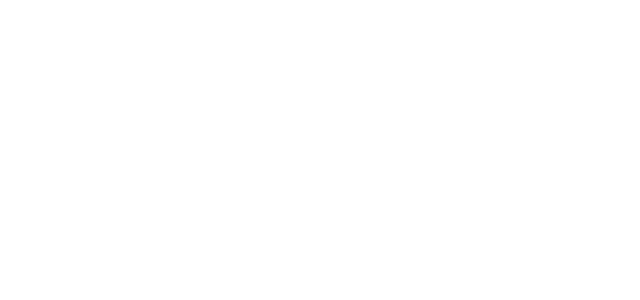
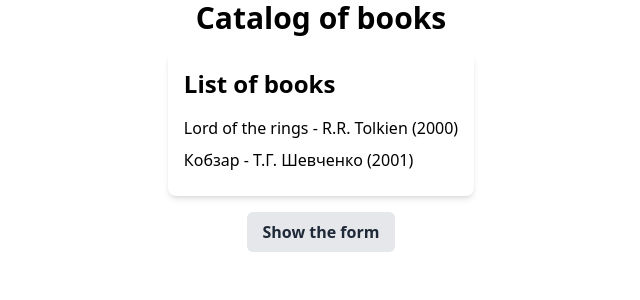
Before and after one commit to MarkAlexI/libraryOnNuxtWithPostgresQL, a Nuxt app: page /catalog in a window 1280 px wide. Before the commit this address had no page. Shown: the top 300 px of the page, without its empty margins (319-959 px from the left). Built offline with nearby package versions, Linux system fonts and the light colour scheme.

Commit message:
Create Catalog page. Need implement work with database.

```diff
--- a/nuxt.config.ts
+++ b/nuxt.config.ts
@@ -1,9 +1,6 @@
 // https://nuxt.com/docs/api/configuration/nuxt-config
 export default defineNuxtConfig({
-  modules: [
-    "@nuxtjs/tailwindcss",
-    "@nuxt/test-utils/module"
-  ],
+  modules: ["@nuxtjs/tailwindcss", "@nuxt/test-utils/module"],
   css: ["/assets/css/main.css"],
   ssr: true,
   runtimeConfig: {
--- a/package.json
+++ b/package.json
@@ -2,7 +2,7 @@
   "name": "libraryOnNuxtWithPostgresQL",
   "author": "markalexi",
   "description": "Mix of Nuxt, Tailwind, VueUse and PostgresQL",
-  "version": "1.4.1",
+  "version": "1.5.1",
   "private": true,
   "type": "module",
   "scripts": {
@@ -16,7 +16,7 @@
     "lint": "npm run lint:js && npm run lint:prettier",
     "lintfix": "prettier --write --list-different . && npm run lint:js --fix",
     "prepare": "husky",
-    "test": "vitest"
+    "test": "vitest run"
   },
   "devDependencies": {
     "@nuxt/test-utils": "^3.11.0",
--- a/pages/BookList.vue
+++ b/pages/BookList.vue
@@ -1,10 +1,10 @@
 <template>
-  <div>
-    <h2>{{ title }}</h2>
+  <div class="bg-white p-4 rounded-lg shadow-md">
+    <h2 class="text-2xl font-bold">{{ title }}</h2>
 
-    <ul>
-      <li v-for="book in books" :key="book.id">
-        {{ book.title }} - {{ book.author }}
+    <ul class="mt-4">
+      <li v-for="book in books" :key="book.id" class="mb-2">
+        {{ book.title }} - {{ book.author }} ({{ book.year }})
       </li>
     </ul>
   </div>
--- /dev/null
+++ b/pages/catalog.vue
@@ -0,0 +1,81 @@
+<template>
+  <div class="flex flex-col items-center justify-center">
+    <h1 class="text-3xl font-bold mb-4">Catalog of books</h1>
+
+    <BookList :title="'List of books'" :books="books" />
+
+    <div v-if="showForm" class="mt-4">
+      <h3 class="text-xl mb-2">{{ editing ? "Edit book" : "Add new book" }}</h3>
+      <form class="flex flex-col space-y-2" @submit.prevent="resetForm">
+        <label for="title" class="font-semibold">Title:</label>
+        <input
+          v-model="form.title"
+          type="text"
+          required
+          class="border rounded-md p-2"
+        />
+
+        <label for="author" class="font-semibold">Author:</label>
+        <input
+          v-model="form.author"
+          type="text"
+          required
+          class="border rounded-md p-2"
+        />
+
+        <label for="year" class="font-semibold">Year:</label>
+        <input
+          v-model="form.year"
+          type="number"
+          required
+          class="border rounded-md p-2"
+        />
+
+        <button
+          type="submit"
+          class="bg-blue-500 text-white font-semibold py-2 px-4 rounded-md"
+        >
+          {{ editing ? "Save" : "Add" }}
+        </button>
+      </form>
+    </div>
+
+    <button
+      class="mt-4 bg-gray-200 text-gray-800 font-semibold py-2 px-4 rounded-md hover:bg-gray-300"
+      @click="showForm = !showForm"
+    >
+      {{ showForm ? "Hide the form" : "Show the form" }}
+    </button>
+  </div>
+</template>
+
+<script setup lang="ts">
+import BookList from "./BookList.vue";
+
+const books = ref([]);
+const showForm = ref(false);
+const editing = ref(false);
+const form = ref({ title: "", author: "", year: "" });
+
+const resetForm = () => {
+  form.value = { title: "", author: "", year: "" };
+  editing.value = false;
+};
+
+onMounted(() => {
+  books.value = [
+    {
+      id: "0",
+      title: "Lord of the rings",
+      author: "R.R. Tolkien",
+      year: 2000,
+    },
+    {
+      id: "0",
+      title: "Кобзар",
+      author: "Т.Г. Шевченко",
+      year: 2001,
+    },
+  ];
+});
+</script>
--- a/pages/index.vue
+++ b/pages/index.vue
@@ -24,11 +24,13 @@
       id: "0",
       title: "Lord of the rings",
       author: "R.R. Tolkien",
+      year: 2000,
     },
     {
       id: "0",
       title: "Кобзар",
       author: "Т.Г. Шевченко",
+      year: 2001,
     },
   ];
 });
```
